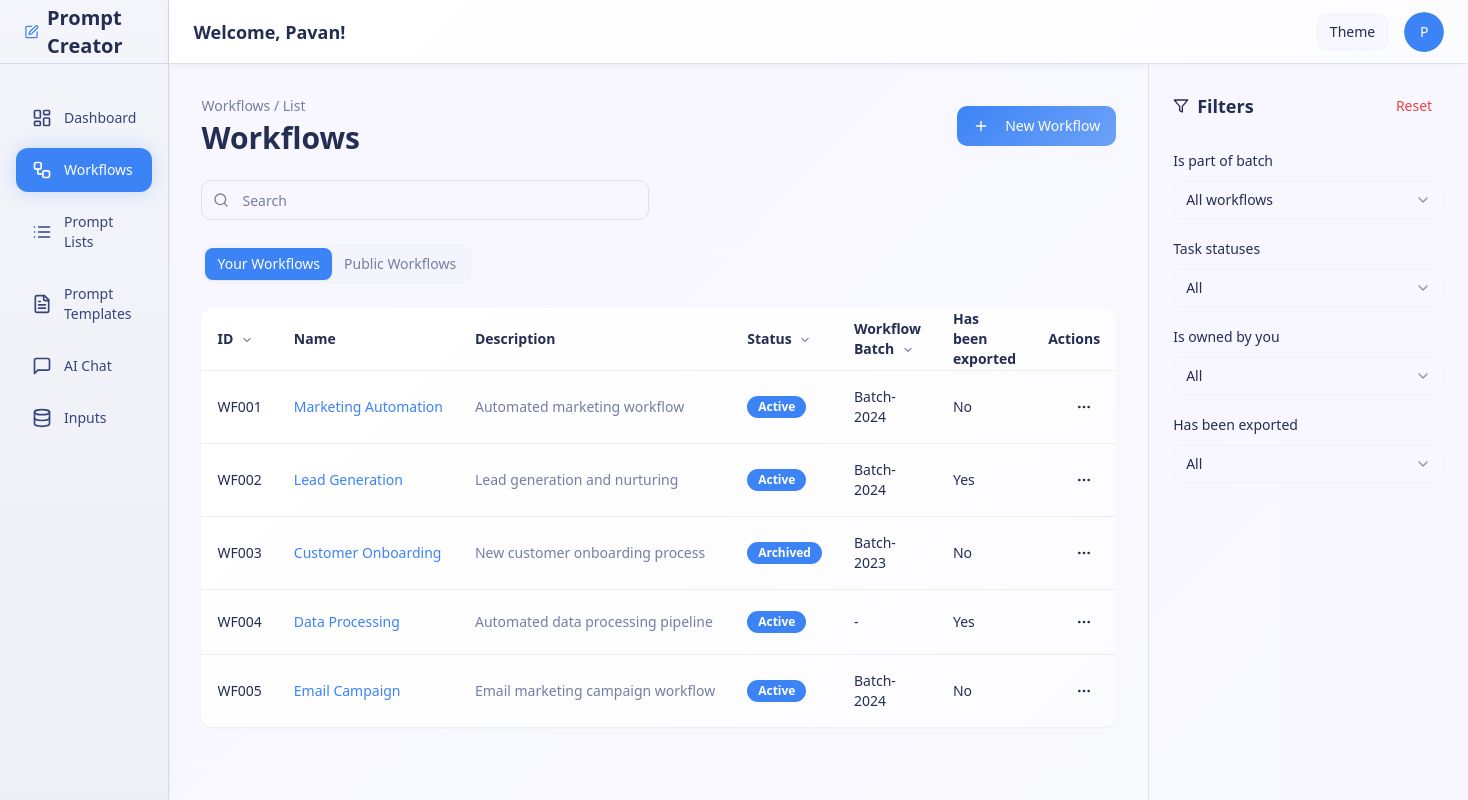
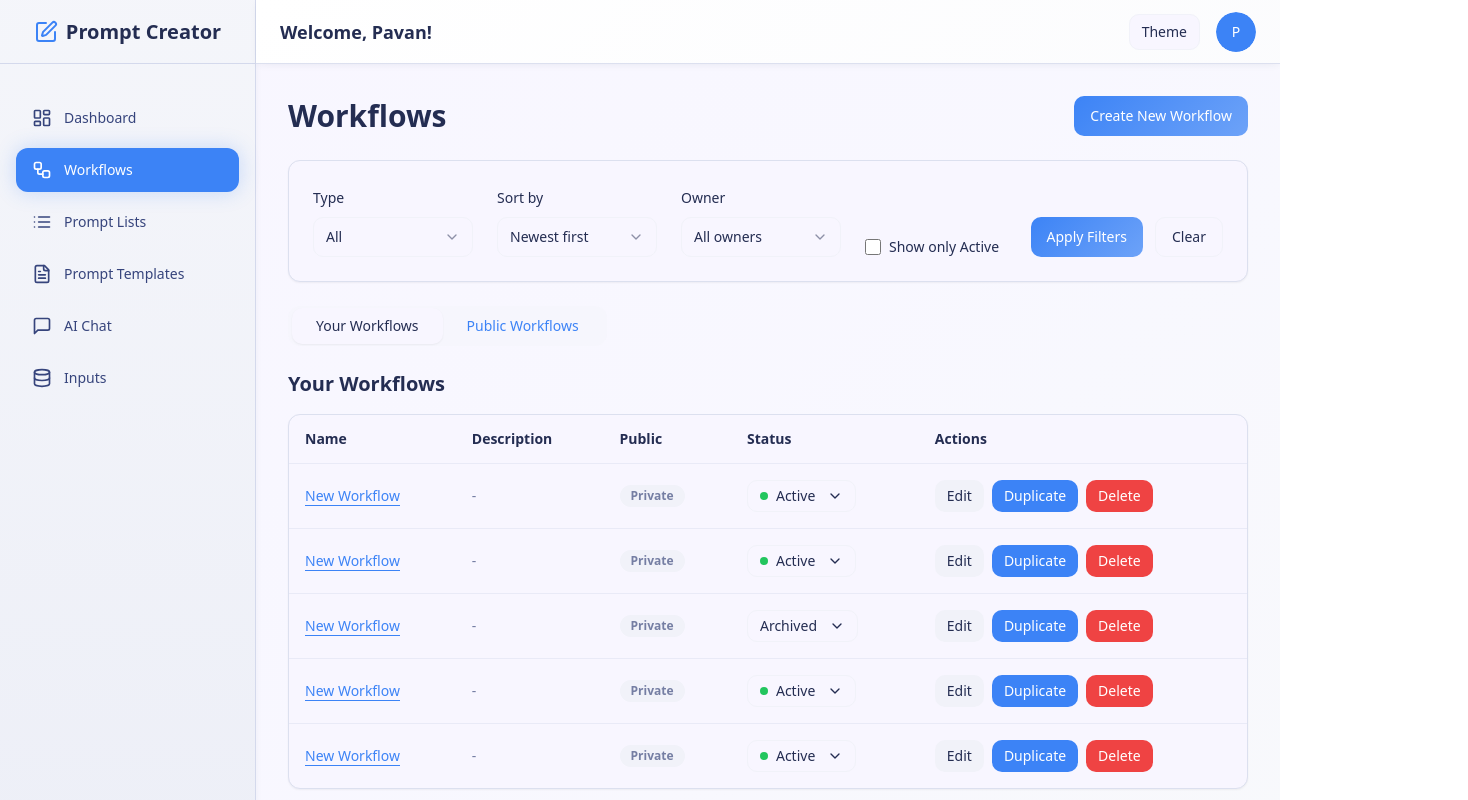
Before and after one commit to Pavandasari2406/create-prompt-flow, a React (Vite) app: page /workflows in a window 1280 px wide. Shown: the top 800 px of the page, 1468 px wide, since content can reach past the window. Built offline with nearby package versions, Linux system fonts and the light colour scheme.

Commit message:
Refine Workflows and Prompt Lists
Updated the design of the Workflows and Prompt Lists pages to better match the provided reference image. This includes adjustments to the table layout, action buttons, and overall visual presentation.

```diff
--- a/src/pages/Workflows.tsx
+++ b/src/pages/Workflows.tsx
@@ -31,145 +31,196 @@ import { ChevronDown, Copy, Edit, Plus, Trash2, Search, Filter, MoreHorizontal,
 
 export default function Workflows() {
   const navigate = useNavigate();
-  const [searchQuery, setSearchQuery] = useState("");
   const [filters, setFilters] = useState({
-    isPartOfBatch: "all",
-    taskStatus: "all",
-    isOwnedByYou: "all",
-    hasBeenExported: "all"
+    type: "all",
+    sortBy: "newest",
+    owner: "all",
+    showOnlyActive: false
   });
 
   const workflows = [
-    { id: "WF001", name: "Marketing Automation", description: "Automated marketing workflow", status: "Active", batch: "Batch-2024", isOwned: true, exported: false },
-    { id: "WF002", name: "Lead Generation", description: "Lead generation and nurturing", status: "Active", batch: "Batch-2024", isOwned: true, exported: true },
-    { id: "WF003", name: "Customer Onboarding", description: "New customer onboarding process", status: "Archived", batch: "Batch-2023", isOwned: false, exported: false },
-    { id: "WF004", name: "Data Processing", description: "Automated data processing pipeline", status: "Active", batch: null, isOwned: true, exported: true },
-    { id: "WF005", name: "Email Campaign", description: "Email marketing campaign workflow", status: "Active", batch: "Batch-2024", isOwned: false, exported: false }
+    { id: "WF001", name: "New Workflow", description: "", public: false, status: "Active" },
+    { id: "WF002", name: "New Workflow", description: "", public: false, status: "Active" },
+    { id: "WF003", name: "New Workflow", description: "", public: false, status: "Archived" },
+    { id: "WF004", name: "New Workflow", description: "", public: false, status: "Active" },
+    { id: "WF005", name: "New Workflow", description: "", public: false, status: "Active" }
   ];
 
   const publicWorkflows = [
-    { id: "PW001", name: "E-commerce Template", description: "Complete e-commerce workflow template", author: "Community", status: "Active", batch: "Template-V1" },
-    { id: "PW002", name: "Blog Content Workflow", description: "Content creation and publishing workflow", author: "Expert User", status: "Active", batch: "Template-V2" }
+    { id: "PW001", name: "Public Template", description: "A shared workflow template", public: true, status: "Active", author: "Community" },
+    { id: "PW002", name: "Marketing Flow", description: "For marketing campaigns", public: true, status: "Active", author: "Expert User" }
   ];
 
-  const resetFilters = () => {
+  const clearFilters = () => {
     setFilters({
-      isPartOfBatch: "all",
-      taskStatus: "all",
-      isOwnedByYou: "all",
-      hasBeenExported: "all"
+      type: "all",
+      sortBy: "newest",
+      owner: "all",
+      showOnlyActive: false
     });
-    setSearchQuery("");
   };
 
   return (
     <AppLayout>
-      <div className="flex h-full">
-        {/* Main Content */}
-        <div className="flex-1 p-8 space-y-6">
+      <div className="p-8 space-y-6 max-w-7xl mx-auto">
         {/* Header */}
         <div className="flex justify-between items-center">
-            <div>
-              <div className="text-sm text-muted-foreground mb-1">Workflows / List</div>
           <h1 className="text-3xl font-bold text-foreground">Workflows</h1>
-            </div>
           <Button
             onClick={() => navigate("/workflows/new")}
             className="bg-gradient-primary hover:shadow-glow transition-smooth"
           >
-              <Plus className="h-4 w-4 mr-2" />
-              New Workflow
+            Create New Workflow
           </Button>
         </div>
 
-          {/* Search Bar */}
-          <div className="relative max-w-md">
-            <Search className="absolute left-3 top-1/2 transform -translate-y-1/2 h-4 w-4 text-muted-foreground" />
-            <Input
-              placeholder="Search"
-              value={searchQuery}
-              onChange={(e) => setSearchQuery(e.target.value)}
-              className="pl-10 bg-background border-border"
+        {/* Filters */}
+        <Card className="bg-background border border-border shadow-sm">
+          <CardContent className="p-6">
+            <div className="flex flex-wrap gap-6 items-end">
+              <div className="space-y-2">
+                <label className="text-sm font-medium text-foreground">Type</label>
+                <Select value={filters.type} onValueChange={(value) => setFilters(prev => ({ ...prev, type: value }))}>
+                  <SelectTrigger className="w-40 bg-background">
+                    <SelectValue />
+                  </SelectTrigger>
+                  <SelectContent>
+                    <SelectItem value="all">All</SelectItem>
+                    <SelectItem value="private">Private</SelectItem>
+                    <SelectItem value="public">Public</SelectItem>
+                  </SelectContent>
+                </Select>
+              </div>
+
+              <div className="space-y-2">
+                <label className="text-sm font-medium text-foreground">Sort by</label>
+                <Select value={filters.sortBy} onValueChange={(value) => setFilters(prev => ({ ...prev, sortBy: value }))}>
+                  <SelectTrigger className="w-40 bg-background">
+                    <SelectValue />
+                  </SelectTrigger>
+                  <SelectContent>
+                    <SelectItem value="newest">Newest first</SelectItem>
+                    <SelectItem value="oldest">Oldest first</SelectItem>
+                    <SelectItem value="name">Name A-Z</SelectItem>
+                  </SelectContent>
+                </Select>
+              </div>
+
+              <div className="space-y-2">
+                <label className="text-sm font-medium text-foreground">Owner</label>
+                <Select value={filters.owner} onValueChange={(value) => setFilters(prev => ({ ...prev, owner: value }))}>
+                  <SelectTrigger className="w-40 bg-background">
+                    <SelectValue />
+                  </SelectTrigger>
+                  <SelectContent>
+                    <SelectItem value="all">All owners</SelectItem>
+                    <SelectItem value="me">Me</SelectItem>
+                    <SelectItem value="team">Team</SelectItem>
+                  </SelectContent>
+                </Select>
+              </div>
+
+              <div className="flex items-center space-x-2">
+                <input
+                  type="checkbox"
+                  id="showOnlyActive"
+                  checked={filters.showOnlyActive}
+                  onChange={(e) => setFilters(prev => ({ ...prev, showOnlyActive: e.target.checked }))}
+                  className="w-4 h-4 rounded border-border"
                 />
+                <label htmlFor="showOnlyActive" className="text-sm font-medium text-foreground">
+                  Show only Active
+                </label>
               </div>
+
+              <div className="flex gap-3 ml-auto">
+                <Button className="bg-gradient-primary hover:shadow-glow transition-smooth">
+                  Apply Filters
+                </Button>
+                <Button variant="outline" onClick={clearFilters}>
+                  Clear
+                </Button>
+              </div>
+            </div>
+          </CardContent>
+        </Card>
 
         {/* Workflows Content */}
         <Tabs defaultValue="your" className="space-y-6">
-            <TabsList className="bg-muted/50">
-              <TabsTrigger value="your" className="data-[state=active]:bg-primary data-[state=active]:text-primary-foreground">
+          <TabsList className="bg-muted/30 p-1 rounded-lg">
+            <TabsTrigger
+              value="your"
+              className="data-[state=active]:bg-background data-[state=active]:text-foreground data-[state=active]:shadow-sm rounded-md px-6 py-2"
+            >
               Your Workflows
             </TabsTrigger>
-              <TabsTrigger value="public" className="data-[state=active]:bg-primary data-[state=active]:text-primary-foreground">
+            <TabsTrigger
+              value="public"
+              className="data-[state=active]:bg-background data-[state=active]:text-foreground data-[state=active]:shadow-sm rounded-md px-6 py-2 text-primary"
+            >
               Public Workflows
             </TabsTrigger>
           </TabsList>
 
-            <TabsContent value="your">
-              <Card className="bg-gradient-card shadow-medium border-0">
+          <TabsContent value="your" className="space-y-4">
+            <h2 className="text-xl font-semibold text-foreground">Your Workflows</h2>
+            <Card className="bg-background border border-border shadow-sm">
               <CardContent className="p-0">
                 <Table>
                   <TableHeader>
-                      <TableRow className="border-border/50">
-                        <TableHead className="font-semibold text-foreground">
-                          ID <ChevronDown className="inline h-3 w-3 ml-1" />
-                        </TableHead>
-                        <TableHead className="font-semibold text-foreground">Name</TableHead>
+                    <TableRow className="border-border/50 hover:bg-transparent">
+                      <TableHead className="font-semibold text-foreground h-12">Name</TableHead>
                       <TableHead className="font-semibold text-foreground">Description</TableHead>
-                        <TableHead className="font-semibold text-foreground">
-                          Status <ChevronDown className="inline h-3 w-3 ml-1" />
-                        </TableHead>
-                        <TableHead className="font-semibold text-foreground">
-                          Workflow Batch <ChevronDown className="inline h-3 w-3 ml-1" />
-                        </TableHead>
-                        <TableHead className="font-semibold text-foreground">Has been exported</TableHead>
-                        <TableHead className="font-semibold text-foreground text-right">Actions</TableHead>
+                      <TableHead className="font-semibold text-foreground">Public</TableHead>
+                      <TableHead className="font-semibold text-foreground">Status</TableHead>
+                      <TableHead className="font-semibold text-foreground">Actions</TableHead>
                     </TableRow>
                   </TableHeader>
                   <TableBody>
                     {workflows.map((workflow) => (
-                        <TableRow key={workflow.id} className="border-border/50 hover:bg-muted/30 transition-smooth">
-                          <TableCell className="font-medium text-foreground">{workflow.id}</TableCell>
+                      <TableRow key={workflow.id} className="border-border/50 hover:bg-muted/20 transition-smooth">
                         <TableCell>
-                            <Button variant="link" className="p-0 h-auto text-primary hover:text-primary-hover font-medium">
+                          <Button variant="link" className="p-0 h-auto text-primary hover:text-primary-hover underline font-normal">
                             {workflow.name}
                           </Button>
                         </TableCell>
-                          <TableCell className="text-muted-foreground max-w-xs truncate">
-                            {workflow.description}
+                        <TableCell className="text-muted-foreground">
+                          {workflow.description || "-"}
                         </TableCell>
                         <TableCell>
-                            <Badge variant={workflow.status === "Active" ? "default" : "secondary"} className="bg-accent text-accent-foreground">
-                              {workflow.status}
+                          <Badge variant="secondary" className="bg-muted text-muted-foreground rounded-full">
+                            Private
                           </Badge>
                         </TableCell>
-                          <TableCell className="text-foreground">
-                            {workflow.batch || "-"}
-                          </TableCell>
-                          <TableCell className="text-foreground">
-                            {workflow.exported ? "Yes" : "No"}
-                          </TableCell>
-                          <TableCell className="text-right">
+                        <TableCell>
                           <DropdownMenu>
                             <DropdownMenuTrigger asChild>
-                                <Button variant="ghost" size="sm" className="h-8 w-8 p-0">
-                                  <MoreHorizontal className="h-4 w-4" />
+                              <Button variant="outline" size="sm" className="h-8 justify-between min-w-24">
+                                <span className="flex items-center">
+                                  {workflow.status === "Active" && <span className="w-2 h-2 bg-green-500 rounded-full mr-2" />}
+                                  {workflow.status}
+                                </span>
+                                <ChevronDown className="h-3 w-3 ml-1" />
                               </Button>
                             </DropdownMenuTrigger>
-                              <DropdownMenuContent align="end" className="bg-popover border border-border shadow-lg">
-                                <DropdownMenuItem className="cursor-pointer">
-                                  <Edit className="h-4 w-4 mr-2" />
-                                  Edit
-                                </DropdownMenuItem>
-                                <DropdownMenuItem className="cursor-pointer">
-                                  <Copy className="h-4 w-4 mr-2" />
-                                  Duplicate
-                                </DropdownMenuItem>
-                                <DropdownMenuItem className="cursor-pointer text-destructive">
-                                  <Trash2 className="h-4 w-4 mr-2" />
-                                  Delete
-                                </DropdownMenuItem>
+                            <DropdownMenuContent>
+                              <DropdownMenuItem>Active</DropdownMenuItem>
+                              <DropdownMenuItem>Archived</DropdownMenuItem>
                             </DropdownMenuContent>
                           </DropdownMenu>
+                        </TableCell>
+                        <TableCell>
+                          <div className="flex gap-2">
+                            <Button size="sm" variant="secondary" className="h-8 px-3 bg-muted hover:bg-muted/80">
+                              Edit
+                            </Button>
+                            <Button size="sm" className="h-8 px-3 bg-primary text-primary-foreground hover:bg-primary/90">
+                              Duplicate
+                            </Button>
+                            <Button size="sm" variant="destructive" className="h-8 px-3">
+                              Delete
+                            </Button>
+                          </div>
                         </TableCell>
                       </TableRow>
                     ))}
@@ -179,58 +230,43 @@ export default function Workflows() {
             </Card>
           </TabsContent>
 
-            <TabsContent value="public">
-              <Card className="bg-gradient-card shadow-medium border-0">
+          <TabsContent value="public" className="space-y-4">
+            <h2 className="text-xl font-semibold text-foreground">Public Workflows</h2>
+            <Card className="bg-background border border-border shadow-sm">
               <CardContent className="p-0">
                 <Table>
                   <TableHeader>
-                      <TableRow className="border-border/50">
-                        <TableHead className="font-semibold text-foreground">
-                          ID <ChevronDown className="inline h-3 w-3 ml-1" />
-                        </TableHead>
-                        <TableHead className="font-semibold text-foreground">Name</TableHead>
+                    <TableRow className="border-border/50 hover:bg-transparent">
+                      <TableHead className="font-semibold text-foreground h-12">Name</TableHead>
                       <TableHead className="font-semibold text-foreground">Description</TableHead>
                       <TableHead className="font-semibold text-foreground">Author</TableHead>
-                        <TableHead className="font-semibold text-foreground">
-                          Status <ChevronDown className="inline h-3 w-3 ml-1" />
-                        </TableHead>
-                        <TableHead className="font-semibold text-foreground text-right">Actions</TableHead>
+                      <TableHead className="font-semibold text-foreground">Status</TableHead>
+                      <TableHead className="font-semibold text-foreground">Actions</TableHead>
                     </TableRow>
                   </TableHeader>
                   <TableBody>
                     {publicWorkflows.map((workflow) => (
-                        <TableRow key={workflow.id} className="border-border/50 hover:bg-muted/30 transition-smooth">
-                          <TableCell className="font-medium text-foreground">{workflow.id}</TableCell>
+                      <TableRow key={workflow.id} className="border-border/50 hover:bg-muted/20 transition-smooth">
                         <TableCell>
-                            <Button variant="link" className="p-0 h-auto text-primary hover:text-primary-hover font-medium">
+                          <Button variant="link" className="p-0 h-auto text-primary hover:text-primary-hover underline font-normal">
                             {workflow.name}
                           </Button>
                         </TableCell>
-                          <TableCell className="text-muted-foreground max-w-xs truncate">
+                        <TableCell className="text-muted-foreground">
                           {workflow.description}
                         </TableCell>
                         <TableCell className="text-foreground">
                           {workflow.author}
                         </TableCell>
                         <TableCell>
-                            <Badge variant="default" className="bg-success text-success-foreground">
+                          <Badge variant="default" className="bg-green-100 text-green-800 border-green-200 rounded-full">
                             {workflow.status}
                           </Badge>
                         </TableCell>
-                          <TableCell className="text-right">
-                            <DropdownMenu>
-                              <DropdownMenuTrigger asChild>
-                                <Button variant="ghost" size="sm" className="h-8 w-8 p-0">
-                                  <MoreHorizontal className="h-4 w-4" />
+                        <TableCell>
+                          <Button size="sm" className="h-8 px-3 bg-primary text-primary-foreground hover:bg-primary/90">
+                            Use Template
                           </Button>
-                              </DropdownMenuTrigger>
-                              <DropdownMenuContent align="end" className="bg-popover border border-border shadow-lg">
-                                <DropdownMenuItem className="cursor-pointer">
-                                  <Copy className="h-4 w-4 mr-2" />
-                                  Use Template
-                                </DropdownMenuItem>
-                              </DropdownMenuContent>
-                            </DropdownMenu>
                         </TableCell>
                       </TableRow>
                     ))}
@@ -241,79 +277,6 @@ export default function Workflows() {
           </TabsContent>
         </Tabs>
       </div>
-
-        {/* Filters Sidebar */}
-        <div className="w-80 border-l border-border bg-background/50 p-6 space-y-6">
-          <div className="flex items-center justify-between">
-            <h3 className="text-lg font-semibold text-foreground flex items-center">
-              <Filter className="h-4 w-4 mr-2" />
-              Filters
-            </h3>
-            <Button variant="ghost" size="sm" onClick={resetFilters} className="text-destructive hover:text-destructive">
-              Reset
-            </Button>
-          </div>
-
-          <div className="space-y-4">
-            <div className="space-y-2">
-              <label className="text-sm font-medium text-foreground">Is part of batch</label>
-              <Select value={filters.isPartOfBatch} onValueChange={(value) => setFilters(prev => ({ ...prev, isPartOfBatch: value }))}>
-                <SelectTrigger className="w-full">
-                  <SelectValue placeholder="All workflows" />
-                </SelectTrigger>
-                <SelectContent>
-                  <SelectItem value="all">All workflows</SelectItem>
-                  <SelectItem value="yes">Yes</SelectItem>
-                  <SelectItem value="no">No</SelectItem>
-                </SelectContent>
-              </Select>
-            </div>
-
-            <div className="space-y-2">
-              <label className="text-sm font-medium text-foreground">Task statuses</label>
-              <Select value={filters.taskStatus} onValueChange={(value) => setFilters(prev => ({ ...prev, taskStatus: value }))}>
-                <SelectTrigger className="w-full">
-                  <SelectValue placeholder="All" />
-                </SelectTrigger>
-                <SelectContent>
-                  <SelectItem value="all">All</SelectItem>
-                  <SelectItem value="active">Active</SelectItem>
-                  <SelectItem value="archived">Archived</SelectItem>
-                  <SelectItem value="draft">Draft</SelectItem>
-                </SelectContent>
-              </Select>
-            </div>
-
-            <div className="space-y-2">
-              <label className="text-sm font-medium text-foreground">Is owned by you</label>
-              <Select value={filters.isOwnedByYou} onValueChange={(value) => setFilters(prev => ({ ...prev, isOwnedByYou: value }))}>
-                <SelectTrigger className="w-full">
-                  <SelectValue placeholder="All" />
-                </SelectTrigger>
-                <SelectContent>
-                  <SelectItem value="all">All</SelectItem>
-                  <SelectItem value="yes">Yes</SelectItem>
-                  <SelectItem value="no">No</SelectItem>
-                </SelectContent>
-              </Select>
-            </div>
-
-            <div className="space-y-2">
-              <label className="text-sm font-medium text-foreground">Has been exported</label>
-              <Select value={filters.hasBeenExported} onValueChange={(value) => setFilters(prev => ({ ...prev, hasBeenExported: value }))}>
-                <SelectTrigger className="w-full">
-                  <SelectValue placeholder="All" />
-                </SelectTrigger>
-                <SelectContent>
-                  <SelectItem value="all">All</SelectItem>
-                  <SelectItem value="yes">Yes</SelectItem>
-                  <SelectItem value="no">No</SelectItem>
-                </SelectContent>
-              </Select>
-            </div>
-          </div>
-        </div>
-      </div>
     </AppLayout>
   );
 }
```
Lines whose indentation alone changed are shown as unchanged.
